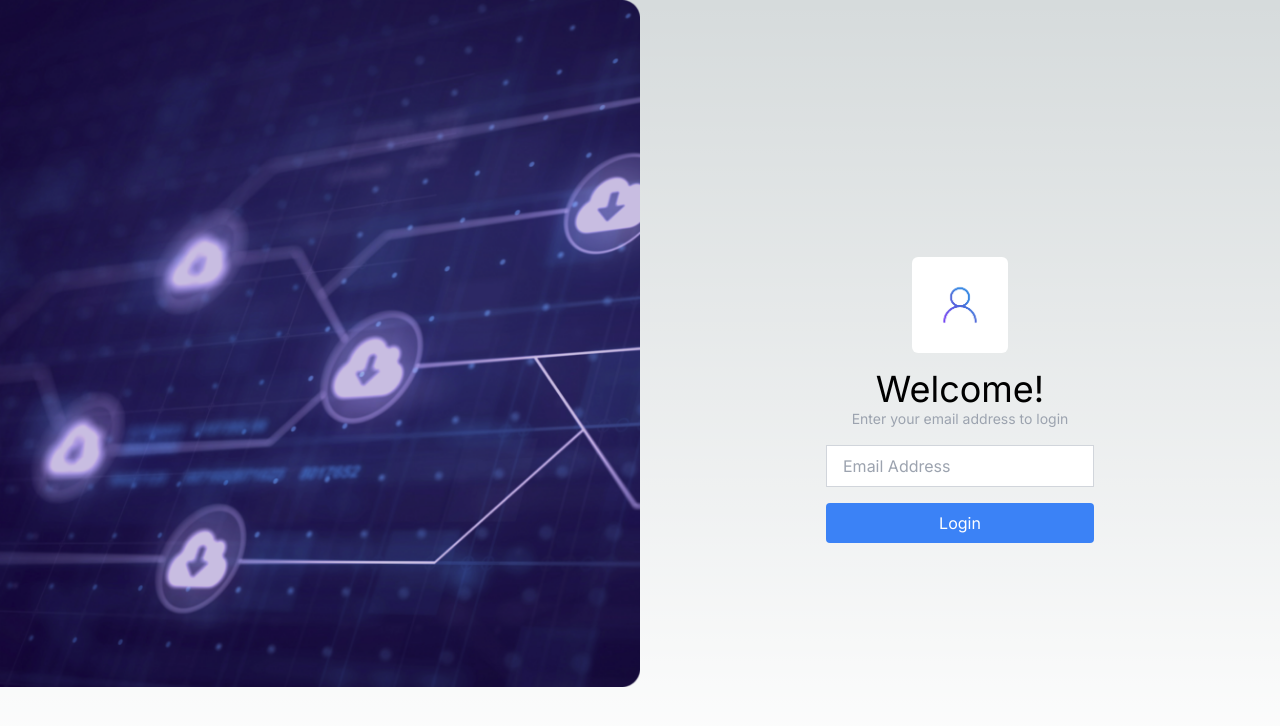
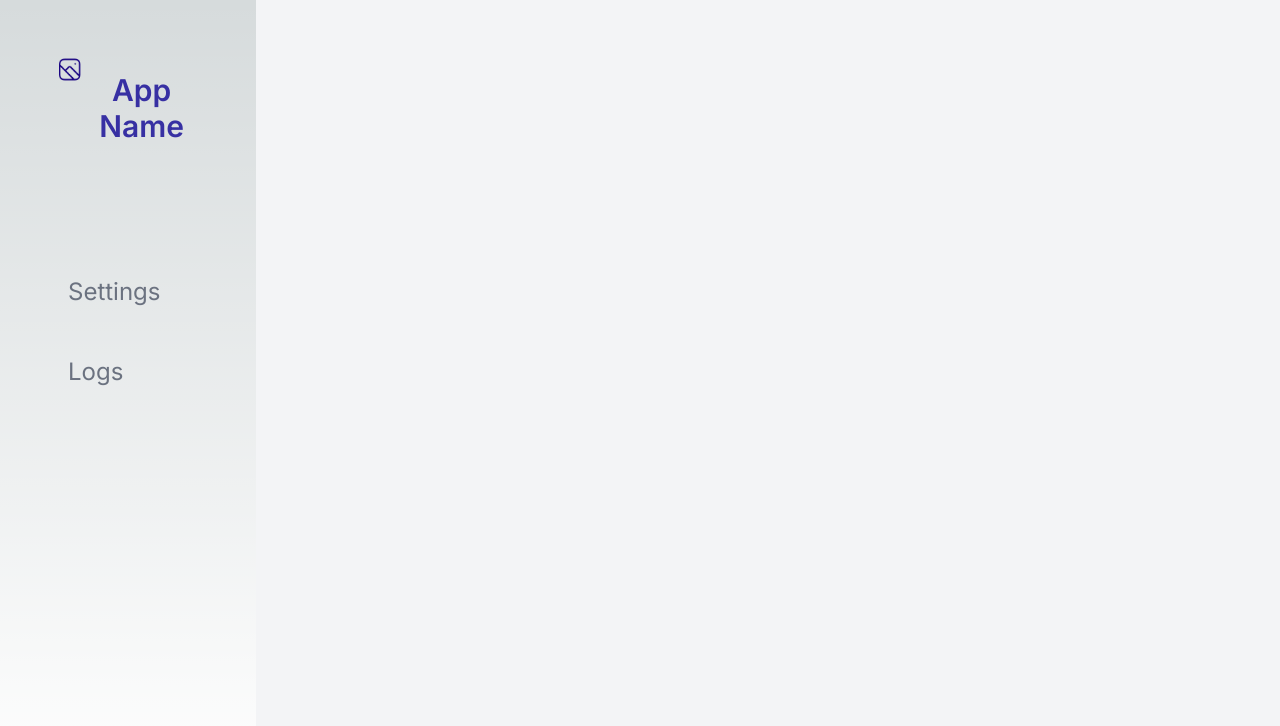
Before and after one commit to vik-splav/SyncData, a Next.js app: page / in a window 1280 px wide. Shown: the top 726 px of the page. Built offline with nearby package versions, Linux system fonts and the light colour scheme.

Commit message:
create settings

```diff
--- a/src/app/page.tsx
+++ b/src/app/page.tsx
@@ -1,9 +1,10 @@
 import Image from 'next/image'
 import Login from '@/components/login'
+import Settings from '@/components/settings'
 export default function Home() {
   return (
     <main className="flex flex-col h-screen w-screen">
-        <Login/>
+        <Settings/>
     </main>
   )
 }
--- /dev/null
+++ b/src/components/settings.tsx
@@ -0,0 +1,39 @@
+import React from "react";
+import Image from "next/image";
+
+const Settings: React.FC = () => {
+  return (
+    <div className="flex">
+      {/* Navbar */}
+      <div className="w-1/5 bg-white-200 h-screen">
+        {/* First div */}
+        <div className="m-7 p-4 h-200 bg-white-500">
+          {/* Content for the first div */}
+          <div className="flex flex-row p-3">
+            <div>
+              {" "}
+              <Image src="/logo.png" alt="My Image" width={70} height={70} />
+            </div>
+            <div className="text-indigo-800 font-semibold text-center p-4 text-3xl">
+              App Name
+            </div>
+          </div>
+        </div>
+
+        {/* Second div */}
+        <div className="m-2 p-4 h-800 bg-white-500">
+          {/* Content for the second div */}
+          <div className="flex flex-col p-5">
+            <button className="p-6 text-2xl text-gray-500 text-left hover:bg-gray-200 hover:text-blue-600 rounded">Settings</button>
+            <button className="p-6 text-2xl text-gray-500 text-left hover:bg-gray-200 hover:text-blue-600 rounded">Logs</button>
+          </div>
+        </div>
+      </div>
+
+      {/* Main Content */}
+      <div className="w-4/5 bg-gray-100 h-screen">{/* Main content */}</div>
+    </div>
+  );
+};
+
+export default Settings;
```
